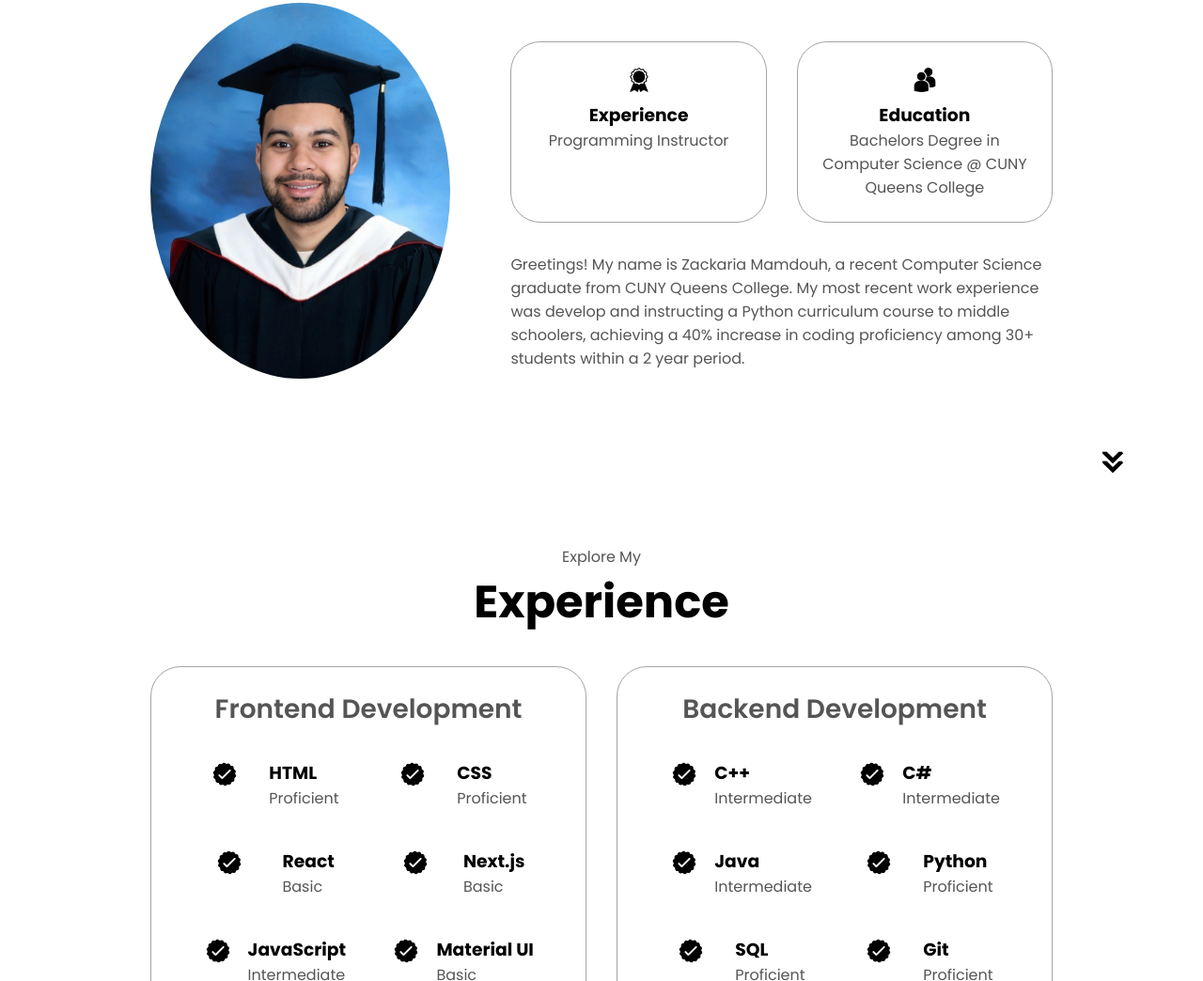
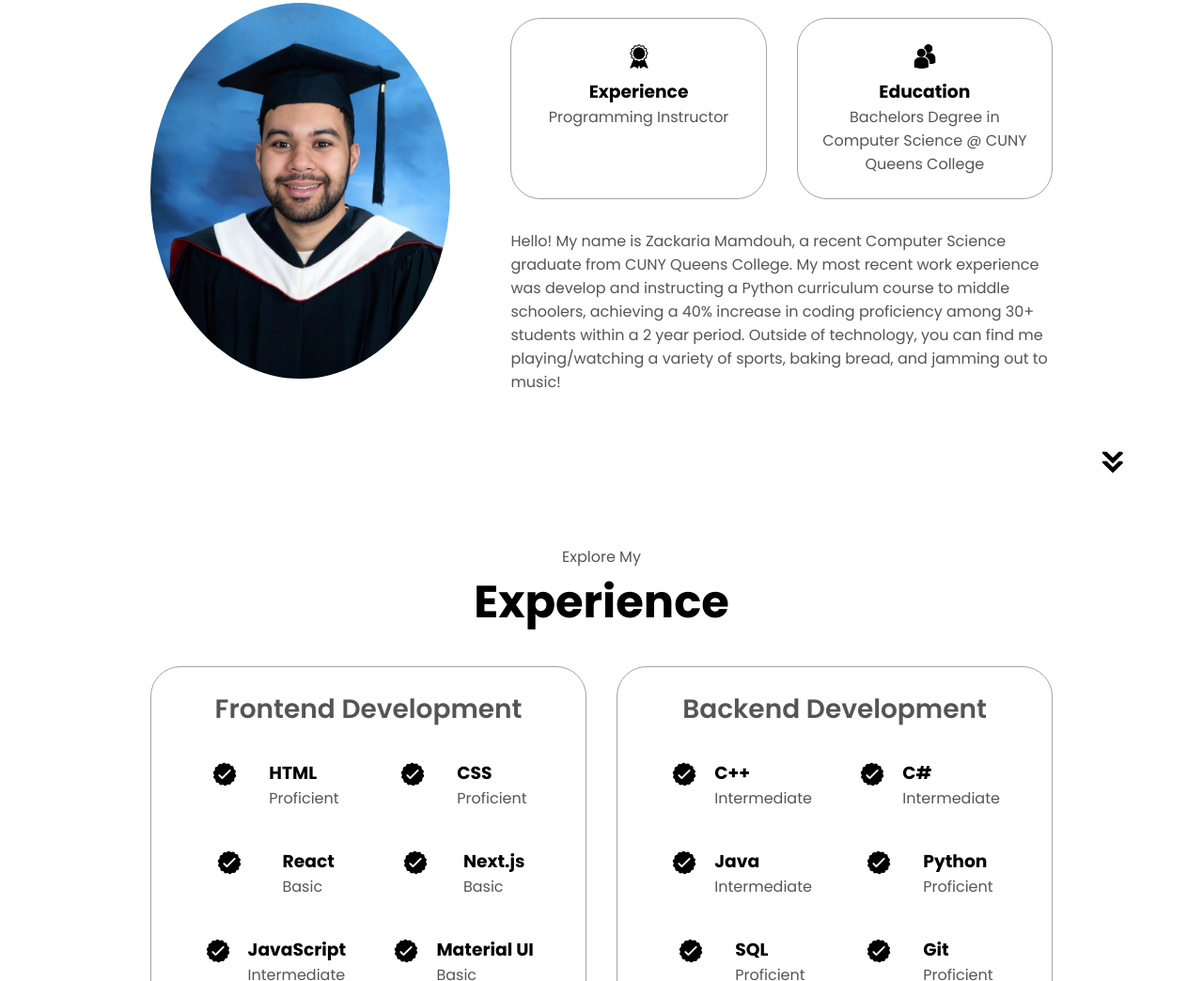
Before and after one commit to jumpshot7/portfolio, a plain HTML site: page index.html in a window 1280 px wide. Shown: the part 1116-2160 px from the top of the page at 94% size. Drawn offline with Linux system fonts and the light colour scheme.

Commit message:
Changed about me section

```diff
--- a/index.html
+++ b/index.html
@@ -99,7 +99,7 @@
                         </div>
                     </div>
                     <div class="text-container">
-                        <p>Greetings! My name is Zackaria Mamdouh, a recent Computer Science graduate from CUNY Queens College. My most recent work experience was develop and instructing a Python curriculum course to middle schoolers, achieving a 40% increase in coding proficiency among 30+ students within a 2 year period.</p>
+                        <p>Hello! My name is Zackaria Mamdouh, a recent Computer Science graduate from CUNY Queens College. My most recent work experience was develop and instructing a Python curriculum course to middle schoolers, achieving a 40% increase in coding proficiency among 30+ students within a 2 year period. Outside of technology, you can find me playing/watching a variety of sports, baking bread, and jamming out to music! </p>
                     </div>
                 </div>
             </div>
```
